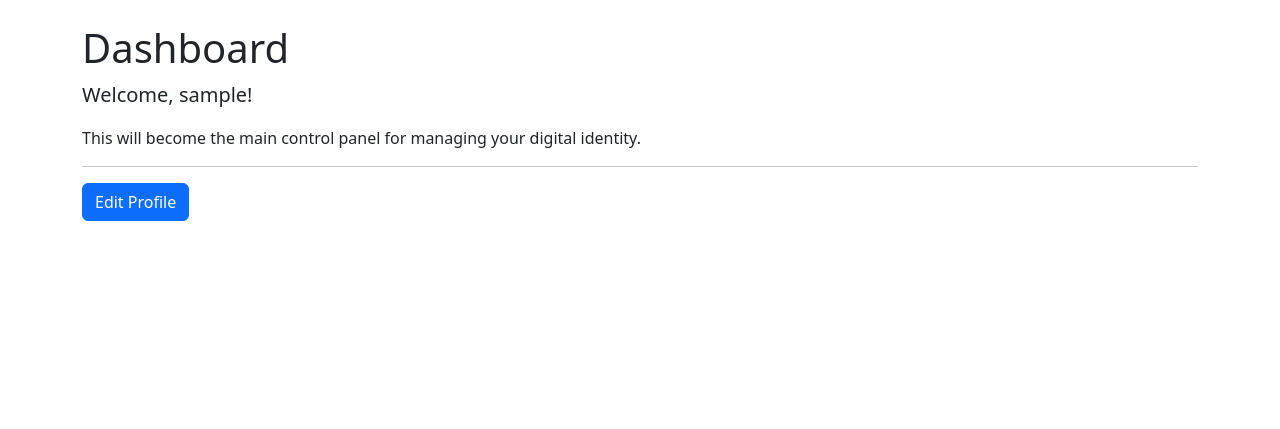
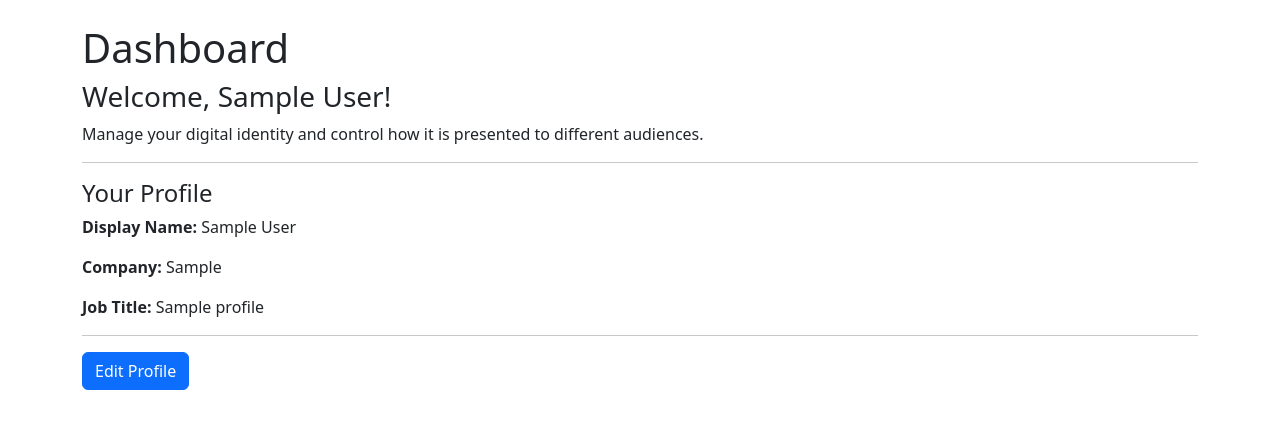
Before and after one commit to smcgrath8804/hereismyname-api, a Django app: page /users/dashboard/ in a window 1280 px wide. Shown: the part 56-485 px from the top of the page. Run offline with Django 5.2, Linux system fonts and the light colour scheme; a user stored in the database is signed in; tables that the repository leaves empty hold one stand-in row (values such as "Sample post").

Commit message:
Edits to dashboard page to pull fields from DB

```diff
--- a/templates/users/dashboard.html
+++ b/templates/users/dashboard.html
@@ -6,13 +6,33 @@
 
 <h1>Dashboard</h1>
 
-<p class="lead">
-    Welcome,
-    {{ user.username }}!
+{% if profile.display_name %}
+    <h3>Welcome, {{ profile.display_name }}!</h3>
+{% else %}
+    <h3>Welcome, {{ user.email }}!</h3>
+{% endif %}
+
+<p>
+    Manage your digital identity and control how it is presented to different audiences.
+</p>
+
+<hr>
+
+<h4>Your Profile</h4>
+
+<p>
+    <strong>Display Name:</strong>
+    {{ profile.display_name|default:"Not set" }}
 </p>
 
 <p>
-    This will become the main control panel for managing your digital identity.
+    <strong>Company:</strong>
+    {{ profile.company|default:"Not set" }}
+</p>
+
+<p>
+    <strong>Job Title:</strong>
+    {{ profile.job_title|default:"Not set" }}
 </p>
 
 <hr>
@@ -20,9 +40,7 @@
 <a
     href="{% url 'edit_profile' %}"
     class="btn btn-primary">
-
     Edit Profile
-
 </a>
 
 {% endblock %}
--- a/users/views.py
+++ b/users/views.py
@@ -21,4 +21,11 @@ def register(request):
 
 @login_required
 def dashboard(request):
-    return render(request, "users/dashboard.html")
+
+    return render(
+        request,
+        "users/dashboard.html",
+        {
+            "profile": request.user.profile,
+        },
+    )
```
